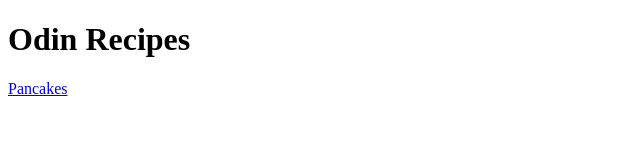
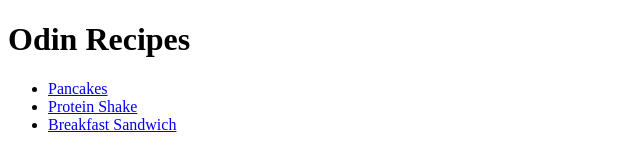
Before and after one commit to kord2000/odin-recipes, a plain HTML site: page index.html in a window 1280 px wide. Shown: the whole page, without its empty margins (0-640 px from the left). Drawn offline with Linux system fonts and the light colour scheme.

Commit message:
Forgot to add link from index to breakfast sandwich.

```diff
--- a/index.html
+++ b/index.html
@@ -3,11 +3,14 @@
 <html>
     <head>
         <title>Odin Recipes</title>
-        <meta charset="utf-8">
+        <meta charset="UTF-8">
     </head>
 
     <body>
         <h1>Odin Recipes</h1>
-            <a href="recipes/pancakes.html">Pancakes</a>
+            <ul>
+                <li><a href="recipes/pancakes.html">Pancakes</a></li>
+                <li><a href="recipes/protein_shake.html">Protein Shake</a></li>
+                <li><a href="recipes/breakfast_sandwich.html">Breakfast Sandwich</a></li>
     </body>
 </html>
```
